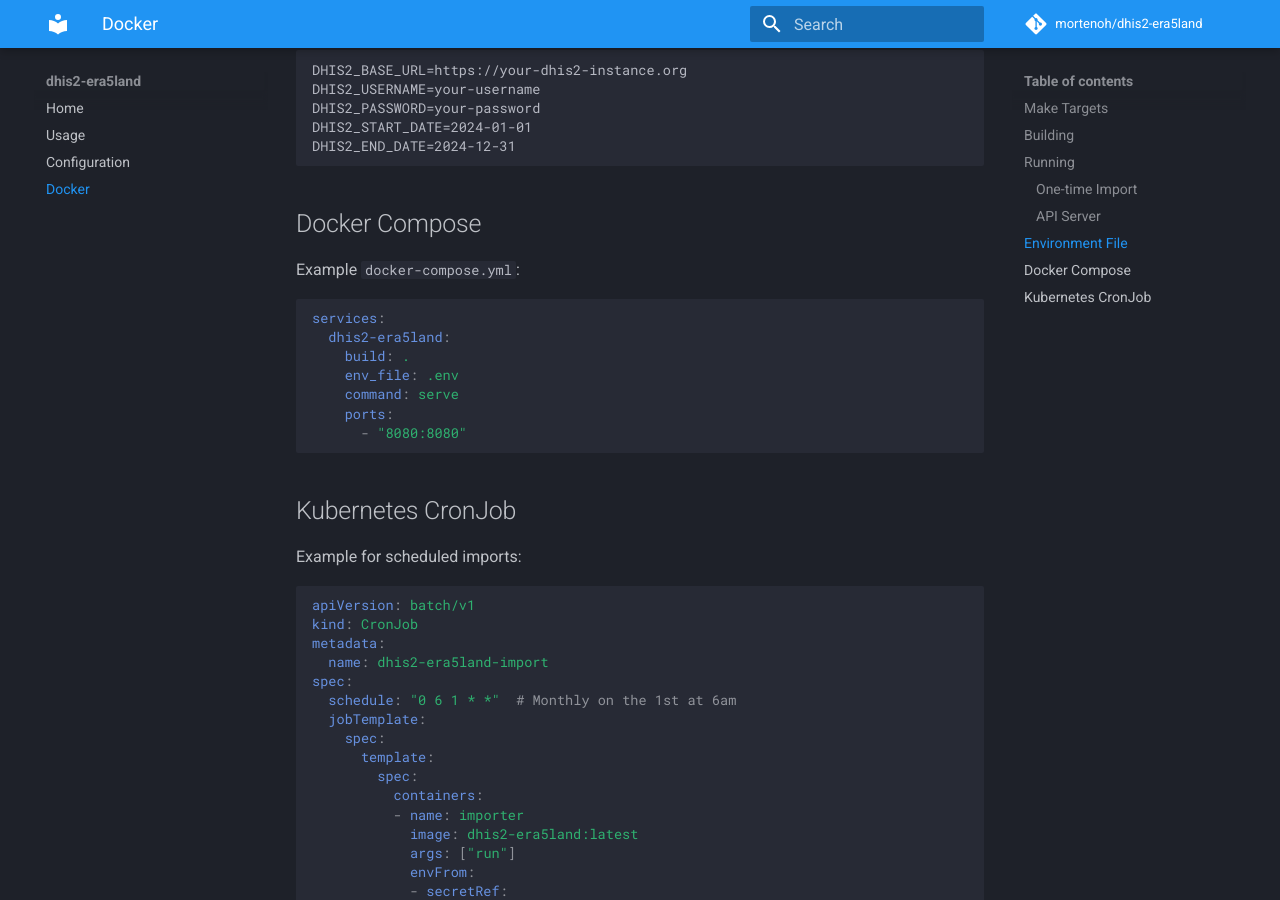
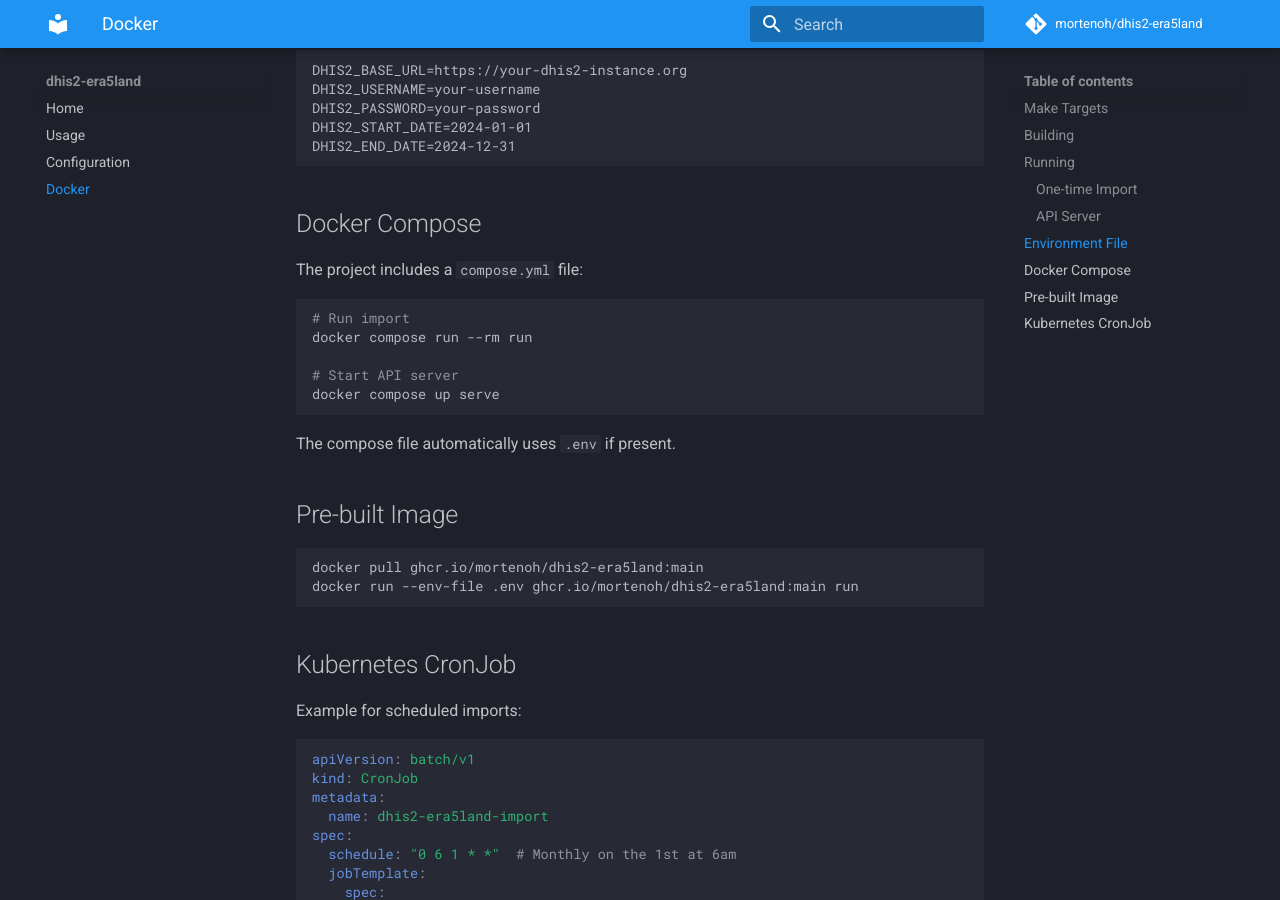
Before and after one commit to mortenoh/dhis2-era5land, an MkDocs documentation site: the page built from docs/docker.md, in a window 1280 px wide and 900 px high, scrolled down 972 px. Built offline with MkDocs 1.6.1 and Material for MkDocs 9.7.7, drawn with Linux system fonts in a browser that asks for light colours; comment, search, counter and statistics services are not loaded.

Commit message:
docs: update docker docs with compose and ghcr

````diff
--- a/docs/docker.md
+++ b/docs/docker.md
@@ -50,16 +50,23 @@
 
 ## Docker Compose
 
-Example `docker-compose.yml`:
+The project includes a `compose.yml` file:
 
-```yaml
-services:
-  dhis2-era5land:
-    build: .
-    env_file: .env
-    command: serve
-    ports:
-      - "8080:8080"
+```bash
+# Run import
+docker compose run --rm run
+
+# Start API server
+docker compose up serve
+```
+
+The compose file automatically uses `.env` if present.
+
+## Pre-built Image
+
+```bash
+docker pull ghcr.io/mortenoh/dhis2-era5land:main
+docker run --env-file .env ghcr.io/mortenoh/dhis2-era5land:main run
 ```
 
 ## Kubernetes CronJob
````
